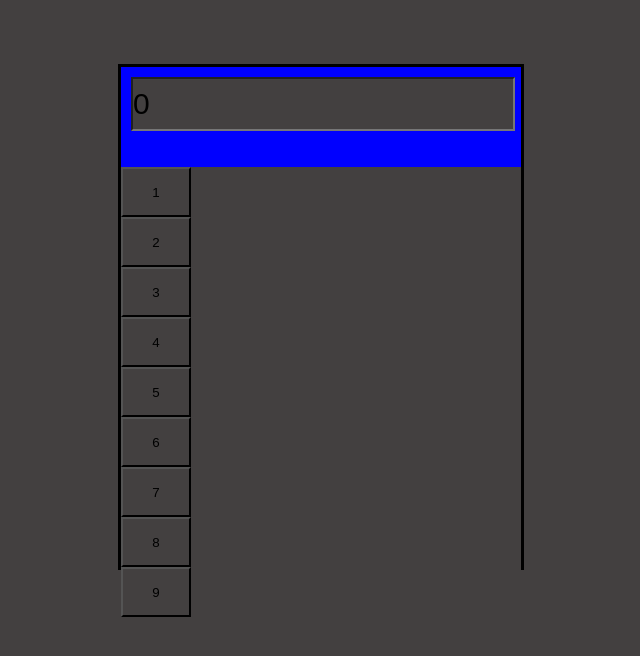
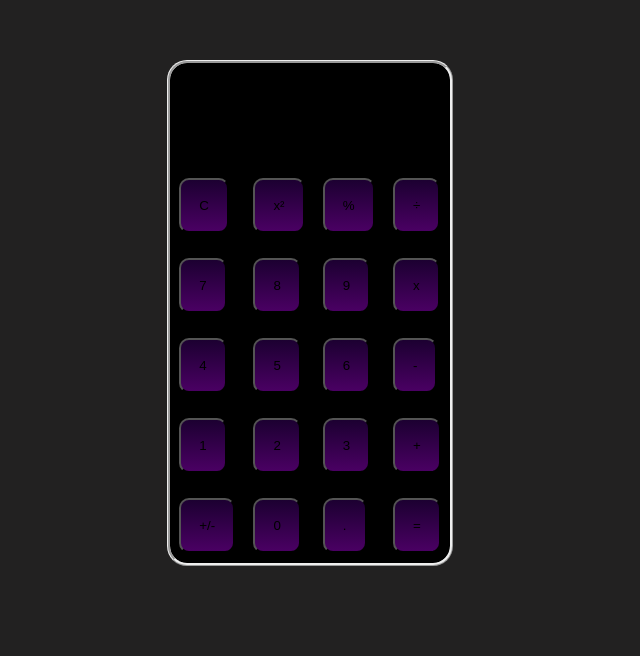
Before and after one commit to Gust4v0M/Calculadora, a plain HTML site: page Calculadora/index.html in a window 1280 px wide. Shown: the whole page, without its empty margins (330-970 px from the left). Drawn offline with Linux system fonts and the light colour scheme.

Commit message:
style done

```diff
--- a/Calculadora/index.html
+++ b/Calculadora/index.html
@@ -10,46 +10,91 @@
 
 <body>
 
-    <div id="container">
+    <div class="mainContainer">
 
-        <div id="mainSquare">
-            <input class="results" type="number" value="0" placeholder="Resultado">
 
+
+        <div class="square 1">
+            <button>C</button>
         </div>
 
-        <div id="numbers">
-            <div class="line1" id="1">
-                <button class="square">1</button>
-            </div>
-
-            <div class="line1" id="2">
-                <button class="square" >2</button>
-            </div>
-            <div class="line1" id="s3">
-                <button class="square" >3</button>
-            </div>
-
-            <div class="line2" id="4">
-                <button class="square" >4</button>
-            </div>
-            <div class="line2" id="5">
-                <button  class="square">5</button>
-            </div>
-            <div class="line2" id="6">
-                <button class="square" >6</button>
-            </div>
-            <div class="line3" id="7">
-                <button class="square">7</button>
-            </div>
-            <div class="line3" id="8">
-                <button class="square" >8</button>
-            </div>
-            <div class="line3" id="9">
-                <button class="square" >9</button>
-            </div>
+        <div class="square 2">
+            <button>x²</button>
         </div>
 
+        <div class="square 3">
+            <button>%</button>
+        </div>
+
+        <div class="square 4">
+            <button>÷</button>
+        </div>
+
+        <div class="square 5">
+            <button>7</button>
+        </div>
+
+        <div class="square 6">
+            <button>8</button>
+        </div>
+
+        <div class="square 7">
+            <button>9</button>
+        </div>
+
+        <div class="square 8">
+            <button>x</button>
+        </div>
+
+        <div class="square 9">
+            <button>4</button>
+        </div>
+
+        <div class="square 10">
+            <button>5</button>
+        </div>
+
+        <div class="square 11">
+            <button>6</button>
+        </div>
+
+        <div class="square 12">
+            <button>-</button>
+        </div>
+
+        <div class="square 13">
+            <button>1</button>
+        </div>
+
+        <div class="square 14">
+            <button>2</button>
+        </div>
+        <div class="square 15">
+            <button>3</button>
+        </div>
+        <div class="square 16">
+            <button>+</button>
+        </div>
+        <div class="square 17">
+            <button>+/-</button>
+        </div>
+        <div class="square 18">
+            <button>0</button>
+        </div>
+        <div class="square 19">
+            <button>.</button>
+        </div>
+        <div class="square 20">
+            <button>=</button>
+        </div>
+
+
+
+
+
+
     </div>
+
 
     <script src="script.js"></script>
 
--- a/Calculadora/style.css
+++ b/Calculadora/style.css
@@ -1,41 +1,110 @@
 *{
-    background-color:   rgb(67, 64, 64);
     margin: 0px;
     padding: 0px;
 }
 
-#container{
-    width: 400px;
-    height: 500px;
-    border-style: solid;
-    border-style: "white";
-    background-color: blue;
-    margin-left: 35%;
-    margin-top: 5%;
-    position: relative;
+body{
+    margin-top: 60px;
+    background-color: rgb(34, 33, 33);
 }
 
-#mainSquare{
-    position: absolute;
-    color: white;
-    margin: 10px;
+.mainContainer{
+
+    margin: auto;
+    width: 280px;
+    height: 400px;
+    border-style: ridge;
+    padding-top:90px;
+    padding-bottom:10px ;
+    display: grid;
+    border-radius: 20px;
+
+    grid-template-areas: "1 2 3 4"
+                         "5 6 7 8"
+                         "9 10 11 12"
+                         "13 14 15 16"
+                         "17 18 19 20";
+
+    justify-content: space-around;
+    align-items: flex-end;
+    background-color: black;
 }
 
-.results{
-    height: 50px;
-    width: 380px;
-    font-size: 30px;
+div{
+    margin: 0px;
+    padding: 0px;
+}
+
+
+.iten1{
+    grid-area: 1;
+}
+.iten2{
+    grid-area: 2;
+}
+.iten3{
+    grid-area: 3;
+}
+.iten4{
+    grid-area: 4;
+}
+.iten5{
+    grid-area: 5;
+}
+.iten6{
+    grid-area: 6;
+}
+.iten7{
+    grid-area: 7;
+}
+.iten8{
+    grid-area: 8;
+}
+.iten9{
+    grid-area: 9;
+}
+.iten10{
+    grid-area: 10;
+}
+.iten11{
+    grid-area: 11;
+}
+.iten12{
+    grid-area: 12;
+}
+.iten13{
+    grid-area: 13;
+}
+.iten14{
+    grid-area: 14;
+}
+.iten15{
+    grid-area: 15;
+}
+.iten16{
+    grid-area: 16;
+}
+.iten17{
+    grid-area: 17;
+}
+.iten18{
+    grid-area: 18;
+}
+.iten19{
+    grid-area: 19;
+}
+.iten20{
+    grid-area: 20;
 
 }
 
-#numbers{
-    background-color: blueviolet;
-    margin-top: 100px;
-    display: grid;
+
+
+button{
+    padding: 18px;
+    margin: none;
+    border-radius: 10px;
+    background-image: linear-gradient( 0deg,
+    #4a0063,
+    #1c0031)
 }
-
-.square{
-    width: 70px;
-    height: 50px;
-    grid-template: 1fr 1fr 1fr/ 1fr 1fr 1fr;
-}
```
